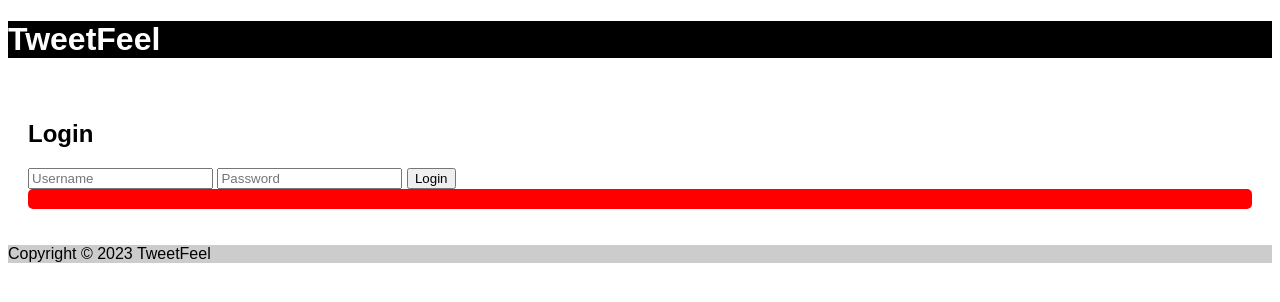
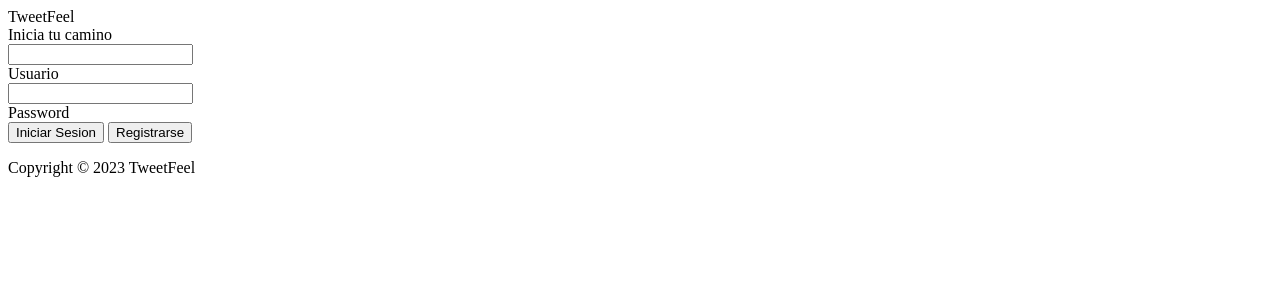
Before and after one commit to KevinCahuana/SIP-2023, a Flask app: page /login in a window 1280 px wide. Shown: the top 302 px of the page. Run offline with Flask 3, Linux system fonts and the light colour scheme.

Commit message:
Cambios en el LOGIN
Le puse formato, pero no pude levantar la app

```diff
--- a/TweetFeel3/appT/static/css/styles.css
+++ b/TweetFeel3/appT/static/css/styles.css
@@ -1,40 +1,156 @@
-body {
-    font-family: sans-serif;
+// color vars
+$primary-color: #1a237e;
+$dark-primary-color: #0f1041;
+$accent-color: #2962ff;
+$sub-yellow: #ffca00;
+
+//common style
+html,body{
+  height: 100%;
+  background: #e0e0e0;
+  font-family:sans-serif;
+  font-size:14px;
+}
+#wrap{
+  width: 100%;
+  max-width:900px;
+  margin:0 auto 60px;
+  box-shadow: 0 3px 6px rgba(0,0,0,0.25);
 }
 
-  header {
-    background-color: #000;
+//layout
+.input{
+  &::before{
+    content:'';
+    display:block;
+    position: absolute;
+    top:0;
+    left:0;
+    width: 100%;
+    height: 300px;
+    background: $dark-primary-color;
+  }
+  &-header{
+    position: relative;
+    padding-top:80px;
     color: #fff;
+    h1{
+      padding-bottom:25px;
+      font-size:3.25em;
+      font-weight:100;
+    }
+  }
+  &-content{
+    position: relative;
+    padding:44px 55px;
+    background: #fff;
+    z-index:10;
+
+    h2{
+      padding-bottom:45px;
+      font-size:1.625em;
+      font-weight:bold;
+      vertical-align: middle;
+      span{
+        display: inline-block;
+        margin-left:10px;
+        padding:5px 6px 3px;
+        border:1px solid $sub-yellow;
+        border-radius:4px;
+        font-size:0.85rem;
+        vertical-align: middle;
+        color: $sub-yellow;
+      }
+    }
+    .inputbox{
+      overflow: hidden;
+      position: relative;
+      padding:15px 0 28px 200px;
+      &-title{
+        position: absolute;
+        top:15px;
+        left: 0;
+        width: 200px;
+        height: 30px;
+        color: #666;
+        font-weight: bold;
+        line-height: 30px;
+      }
+      &-content{
+        position: relative;
+        width: 100%;
+        input{
+          width: 100%;
+          height: 30px;
+          box-sizing: border-box;
+          line-height: 30px;
+          font-size:14px;
+          border:0;
+          background: none;
+          border-bottom:1px solid #ccc;
+          outline:none;
+          border-radius: 0;
+          -webkit-appearance: none;
+          &:focus,&:valid{
+            &~label{
+              color: $accent-color;
+              transform: translateY(-20px);
+              font-size:0.825em;
+              cursor:default;
+            }
+          }
+          &:focus{
+            &~.underline{
+              width: 100%;
+            }
+          }
+        }
+        label{
+          position: absolute;
+          top:0;
+          left:0;
+          height: 30px;
+          line-height: 30px;
+          color:#ccc;
+          cursor:text;
+          transition: all 200ms ease-out;
+          z-index:10;
+        }
+        .underline{
+          content:'';
+          display: block;
+          position: absolute;
+          bottom:-1px;
+          left:0;
+          width: 0;
+          height: 2px;
+          background: $accent-color;
+          transition: all 200ms ease-out;
+        }
+      }
     }
 
-  main {
-    padding: 20px;
+    .btns{
+      padding:30px 0 0 200px;
+      .btn{
+        display:inline-block;
+        margin-right:2px;
+        padding: 10px 25px;
+        background: none;
+        border:1px solid #c0c0c0;
+        border-radius:2px;
+        color: #666;
+        font-size:1.125em;
+        outline:none;
+        transition: all 100ms ease-out;
+        &:hover,&:focus{
+          transform: translateY(-3px);
         }
-
-  footer {
-    background-color: #ccc;
-    color: #000;
+        &-regisrarse{
+        border:1px solid $accent-color;
+        background: $accent-color;
+        color: #fff;}
       }
-
-  .btn {
-    border: 1px solid #000;
-    background-color: #000;
-    color: #fff;
-    padding: 10px;
-    border-radius: 5px;
     }
-
-  .alert {
-    padding: 10px;
-    border-radius: 5px;
   }
-
-  .success {
-    background-color: #008000;
-    color: #fff;
 }
-
-  .error {
-    background-color: #ff0000;
-    color: #fff;
-  }
--- a/TweetFeel3/appT/templates/login.html
+++ b/TweetFeel3/appT/templates/login.html
@@ -1,32 +1,28 @@
 <!DOCTYPE html>
 <html>
 <head>
-    <title>TweetFeel - Login</title>
+    <title id="titulo">TweetFeel</title>
     <link rel="stylesheet" href="/static/css/styles.css">
 </head>
 <body>
-    <header>
-        <h1>TweetFeel</h1>
-    </header>
-
-    <main>
-        <h2>Login</h2>
-
-        <form action="/login" method="post">
-            <input type="text" name="username" placeholder="Username">
-            <input type="password" name="password" placeholder="Password">
-            <button type="submit">Login</button>
-        </form>
-
-
-            <div class="alert error">
-                {{ error }}
-            </div>
-
-    </main>
-
-    <footer>
-        <p>Copyright &copy; 2023 TweetFeel</p>
-    </footer>
+    <div class="form" action="/login" method="post">
+        <div class="title">TweetFeel</div>
+        <div class="subtitle">Inicia tu camino</div>
+        <div class="input-container ic1">
+          <input id="firstname" class="input" type="text" placeholder=" " />
+          <div class="cut"></div>
+          <label for="Usuario" class="placeholder">Usuario</label>
+        </div>
+        <div class="input-container ic2">
+          <input id="password" class="input" type="text" placeholder=" " />
+          <div class="cut"></div>
+          <label for="lastname" class="placeholder">Password</label>
+        </div>
+        <button type="submit" class="submit">Iniciar Sesion</button>
+        <button type="text" class="submit">Registrarse</button>
+      </div>
+          <footer>
+              <p>Copyright &copy; 2023 TweetFeel</p>
+          </footer>
 </body>
 </html>
```
Also changed, not shown: static/css/styles.css (added, +135 -0 lines). Lines whose indentation alone changed are shown as unchanged.
